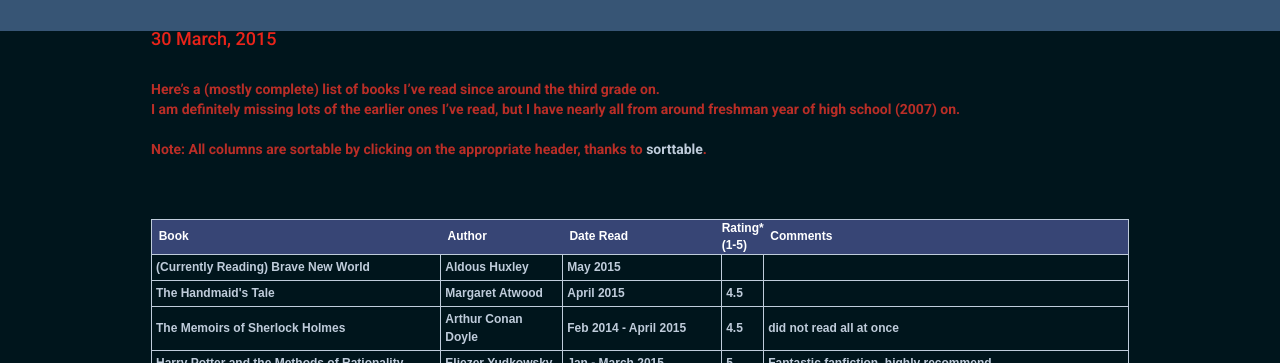
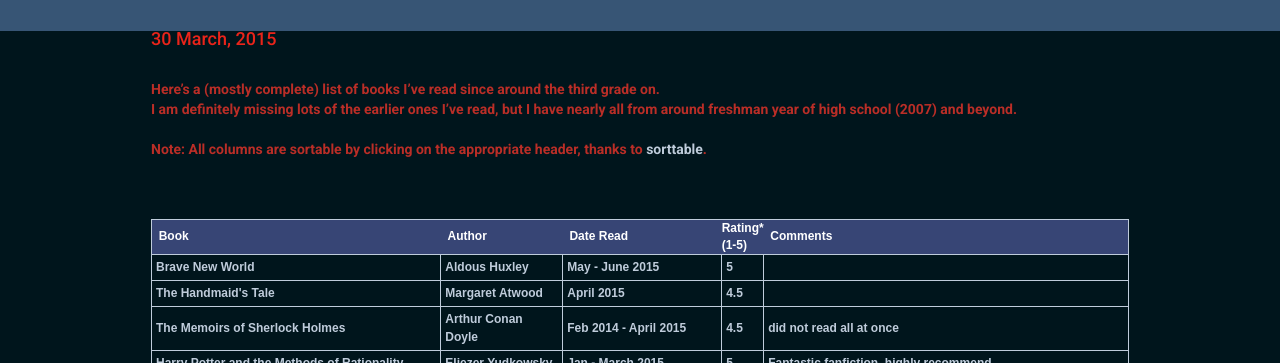
Before and after one commit to JeffSolo/jeffsolo.github.com, a Jekyll site: the page built from _posts/2015-03-30-books.md, in a window 1280 px wide. Shown: the part 179-542 px from the top of the page. Built offline with Jekyll 4.4.1, drawn with Linux system fonts in a browser that asks for light colours; nearby versions of some CDN libraries; Markdown is read by kramdown in place of the engine named in the settings; some of the changed text lies outside the part shown.

Commit message:
updated blogpost

```diff
--- a/_includes/books.html
+++ b/_includes/books.html
@@ -14,11 +14,13 @@
 	color: #FFF;
 	font-weight: bold;
 }
-
+.fingerpointer{
+	cursor: pointer;
+}
 </style><table class="tableizer-table sortable">
-<tr class="tableizer-firstrow"><th>&nbsp;&nbsp;Book</th><th>&nbsp;&nbsp;Author</th><th>&nbsp;&nbsp;Date Read</th><th>Rating* <br>(1-5)</th><th>&nbsp;&nbsp;Comments</th></tr>
- <tr><td>(Currently Reading) Brave New World</td><td>Aldous Huxley</td><td sorttable_customkey="1">May 2015</td><td></td><td>&nbsp;</td></tr>
- <tr><td>The Handmaid's Tale</td><td>Margaret Atwood</td><td sorttable_customkey="1">April 2015</td><td>4.5</td><td>&nbsp;</td></tr>
+<tr class="tableizer-firstrow fingerpointer"><th>&nbsp;&nbsp;Book</th><th>&nbsp;&nbsp;Author</th><th>&nbsp;&nbsp;Date Read</th><th>Rating* <br>(1-5)</th><th>&nbsp;&nbsp;Comments</th></tr>
+ <tr><td>Brave New World</td><td>Aldous Huxley</td><td sorttable_customkey="-1">May - June 2015</td><td>5</td><td>&nbsp;</td></tr>
+ <tr><td>The Handmaid's Tale</td><td>Margaret Atwood</td><td sorttable_customkey="0">April 2015</td><td>4.5</td><td>&nbsp;</td></tr>
  <tr><td>The Memoirs of Sherlock Holmes</td><td>Arthur Conan Doyle</td><td sorttable_customkey="1">Feb 2014 - April 2015</td><td>4.5</td><td>did not read all at once</td></tr>
  <tr><td>Harry Potter and the Methods of Rationality</td><td>Eliezer Yudkowsky</td><td sorttable_customkey="2">Jan - March 2015</td><td>5</td><td>Fantastic fanfiction, highly recommend</td></tr>
  <tr><td>Cat's Cradle</td><td>Kurt Vonnegut</td><td sorttable_customkey="3">Dec 2014</td><td>5</td><td>&nbsp;</td></tr>
--- a/_posts/2015-03-30-books.md
+++ b/_posts/2015-03-30-books.md
@@ -6,7 +6,7 @@ layout: post
 <span class="blogpost">
 Here's a (mostly complete) list of books I've read since around the third grade on.
 <br>
-I am definitely missing lots of the earlier ones I've read, but I have nearly all from around freshman year of high school (2007) on.
+I am definitely missing lots of the earlier ones I've read, but I have nearly all from around freshman year of high school (2007) and beyond.
 <br>
 <br>
 Note: All columns are sortable by clicking on the appropriate header, thanks to <a href="http://www.kryogenix.org/code/browser/sorttable/">sorttable</a>.
--- a/bio/index.html
+++ b/bio/index.html
@@ -11,10 +11,9 @@ shorttitle: Bio
 		<h4>
 		Hi, I'm Jeff. I go by Jeff, Jeffrey, Jeffy, or whatever other variations one may conjur.
 		<br><br>
-		I am currently a student at the University of  Idaho, working on two B.S. in both computational mathematics and psychology.
-		I also have minors in computer science and statistics and am expecting to gradate May 2015.
+		I recently graduated (May 2015) from the University of  Idaho with degrees in mathematics and psychology as well as minors in computer science and statistics.
 		<br><br>
-		I currently work as an undergraduate research assistant at the University of Idaho's Cognition and Usability Lab, under <a href="http://www.uidaho.edu/class/psychcomm/steffenwerner">Dr. Steffen Werner</a>.
+		I most recently worked as an undergraduate research assistant at the University of Idaho's Cognition and Usability Lab, under <a href="http://www.uidaho.edu/class/psychcomm/steffenwerner">Dr. Steffen Werner</a>.
 		<br><br>
 		In my freetime I enjoy <a href="http://jeffreysolo.com/2015/03/30/books/">reading</a>, PC gaming, and a variety of outdoor activities. <br>
 		My favorite computer games include Portal and the Half-Life series, and I thoroughly enjoy a good puzzle game.
```
Also changed, not shown: other parts of _posts/2015-03-30-books.md (+1 -1 lines), 2 other files.
